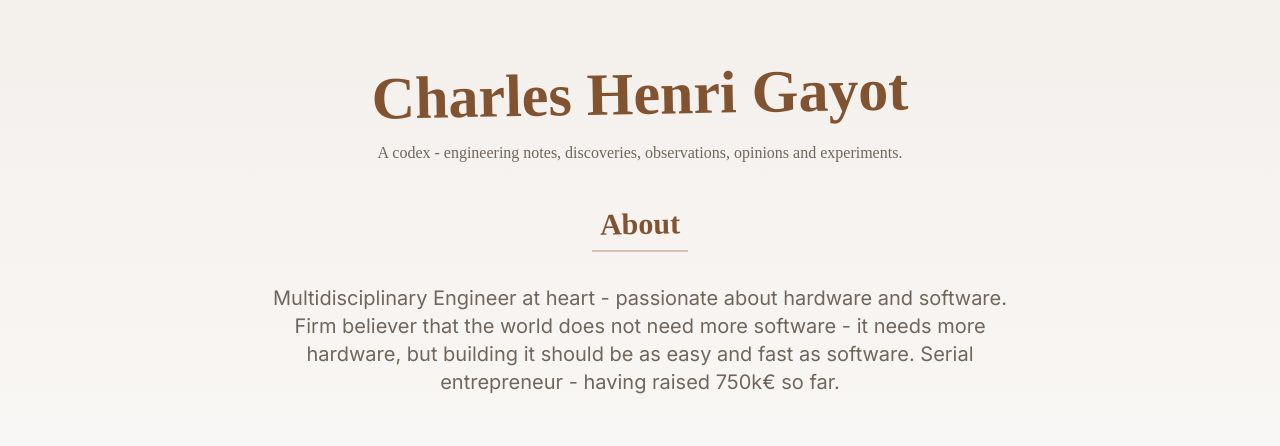
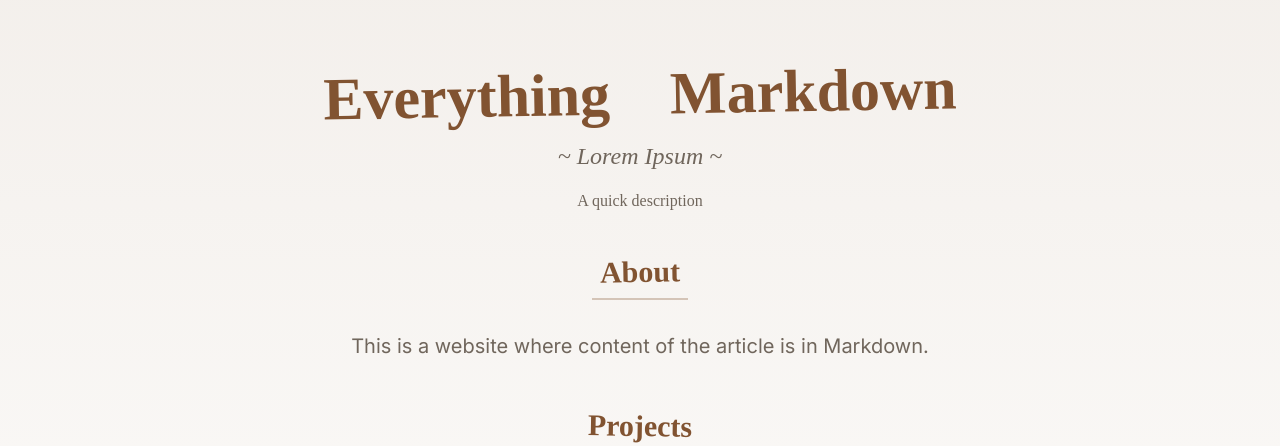
Before and after one commit to chgayot/everything-markdown-website, a React (Vite) app: page / in a window 1280 px wide. Shown: the top 446 px of the page. Built offline with nearby package versions, Linux system fonts and the light colour scheme; no server answers; a web font is replaced by a local one; what @opentelemetry/exporter-trace-otlp-http, @opentelemetry/instrumentation, @opentelemetry/instrumentation-fetch, @opentelemetry/instrumentation-xml-http-request would draw is missing.

Commit message:
Updating index with more content

```diff
--- a/src/pages/Index.tsx
+++ b/src/pages/Index.tsx
@@ -55,10 +55,13 @@ export default function Index() {
           <div className="container mx-auto">
             <header className="mb-8 sm:mb-10 text-center">
               <h1 className="font-codex text-4xl sm:text-6xl font-bold text-primary mb-4 transform -rotate-1">
-                Charles Henri Gayot
+                Everything    Markdown
               </h1>
+              <h2 className="font-codex text-xl sm:text-2xl text-muted-foreground italic">
+                ~ Lorem Ipsum ~
+              </h2>
               <p className="font-codex text-muted-foreground mt-4 max-w-2xl mx-auto leading-relaxed">
-                A codex - engineering notes, discoveries, observations, opinions and experiments.
+                A quick description
               </p>
             </header>
 
@@ -68,7 +71,7 @@ export default function Index() {
             </div>
             <div className="max-w-3xl mx-auto text-center mb-12">
               <p className="text-lg sm:text-xl text-muted-foreground leading-relaxed">
-                Multidisciplinary Engineer at heart - passionate about hardware and software. Firm believer that the world does not need more software - it needs more hardware, but building it should be as easy and fast as software. Serial entrepreneur - having raised 750k€ so far.
+                This is a website where content of the article is in Markdown.
               </p>
             </div>
 
```
